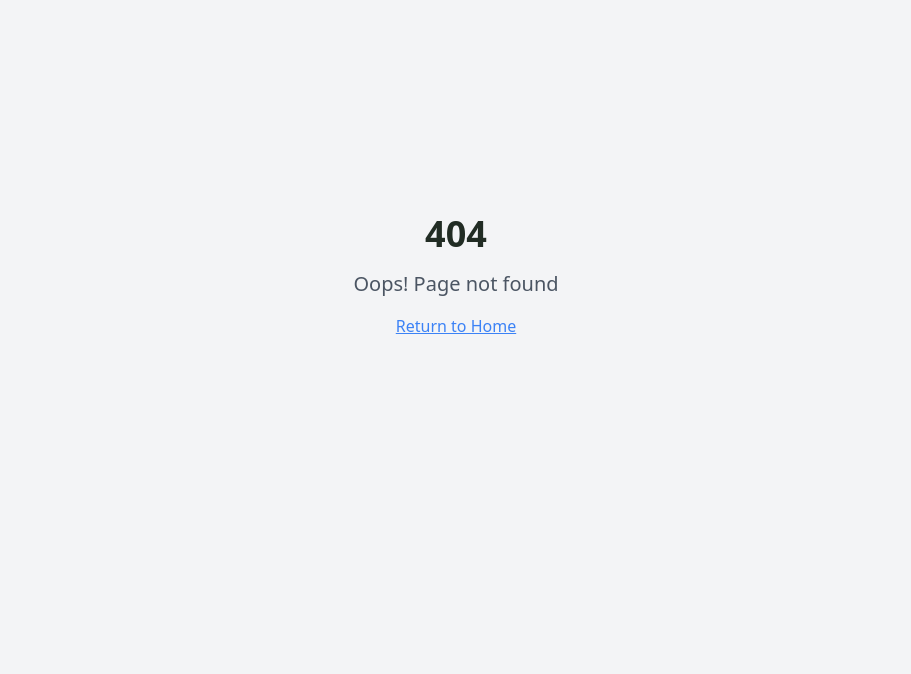
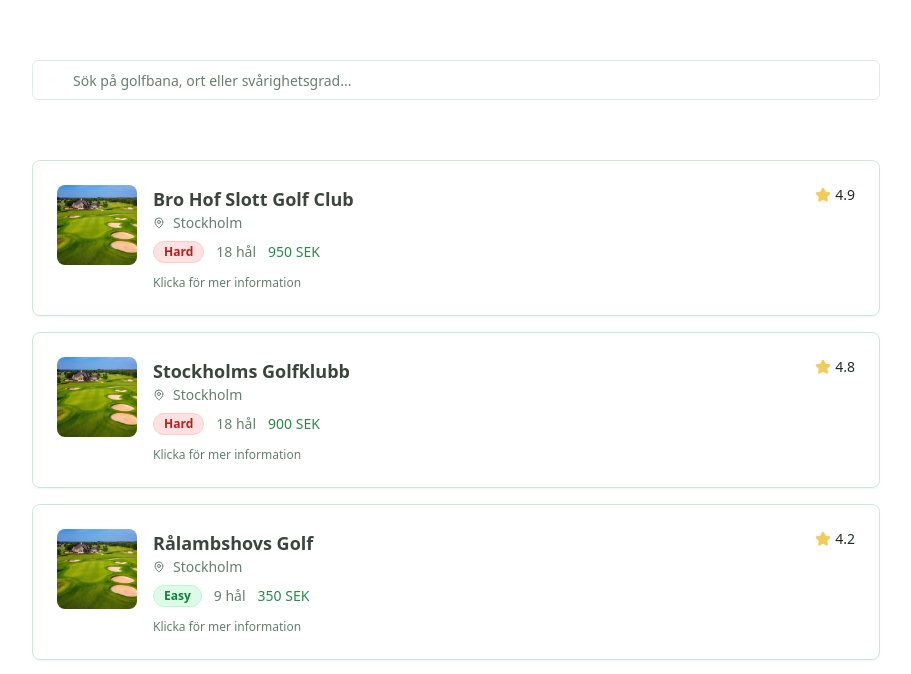
Before and after one commit to RilleB98/teemates, a React (Vite) app: page /courses in a window 1280 px wide. Before the commit this address had no page. Shown: the part 124-798 px from the top of the page, without its empty margins (184-1095 px from the left). Built offline with nearby package versions, Linux system fonts and the light colour scheme.

Commit message:
Add golf course search functionality
Implement a feature to display all golf courses in Sweden, prioritize nearby courses, and include a search bar for specific course lookups.

```diff
--- a/src/App.tsx
+++ b/src/App.tsx
@@ -5,6 +5,7 @@ import { QueryClient, QueryClientProvider } from "@tanstack/react-query";
 import { BrowserRouter, Routes, Route } from "react-router-dom";
 import Index from "./pages/Index";
 import { Profile } from "./pages/Profile";
+import { Courses } from "./pages/Courses";
 import { Auth } from "./pages/Auth";
 import { AuthProvider } from "./hooks/useAuth";
 import { ProtectedRoute } from "./components/ProtectedRoute";
@@ -22,6 +23,7 @@ const App = () => (
           <Routes>
             <Route path="/" element={<Index />} />
             <Route path="/auth" element={<Auth />} />
+            <Route path="/courses" element={<Courses />} />
             <Route path="/profile" element={
               <ProtectedRoute>
                 <Profile />
--- a/src/components/Navigation.tsx
+++ b/src/components/Navigation.tsx
@@ -114,10 +114,12 @@ export const Navigation = ({ onMessagesClick }: NavigationProps) => {
 
           {/* Right Navigation and Hamburger */}
           <div className="flex items-center space-x-4 sm:space-x-6">
-            <button className={`relative flex flex-col items-center space-y-1 px-2 py-1 rounded-lg transition-smooth text-muted-foreground hover:text-golf-green hover:bg-golf-green-light/50`}>
-              <MapPin className="w-5 h-5 sm:w-6 sm:h-6" />
-              <span className="text-xs font-medium">Courses</span>
-            </button>
+            <Link to="/courses">
+              <button className={`relative flex flex-col items-center space-y-1 px-2 py-1 rounded-lg transition-smooth text-muted-foreground hover:text-golf-green hover:bg-golf-green-light/50`}>
+                <MapPin className="w-5 h-5 sm:w-6 sm:h-6" />
+                <span className="text-xs font-medium">Courses</span>
+              </button>
+            </Link>
 
             {/* Hamburger Menu - Far right */}
             <Sheet open={isMobileMenuOpen} onOpenChange={setIsMobileMenuOpen}>
--- /dev/null
+++ b/src/pages/Courses.tsx
@@ -0,0 +1,220 @@
+import { useState, useMemo } from "react";
+import { Card, CardContent } from "@/components/ui/card";
+import { Button } from "@/components/ui/button";
+import { Input } from "@/components/ui/input";
+import { Badge } from "@/components/ui/badge";
+import { ArrowLeft, Search, MapPin, Star, Navigation, X } from "lucide-react";
+import { useNavigate } from "react-router-dom";
+import { useLocation } from "@/hooks/useLocation";
+import { golfCourses, Course } from "@/data/golfCourses";
+
+export const Courses = () => {
+  const [searchQuery, setSearchQuery] = useState("");
+  const navigate = useNavigate();
+  const { location, loading, error, getCurrentPosition, calculateDistance } = useLocation();
+
+  // Filter and sort courses
+  const filteredAndSortedCourses = useMemo(() => {
+    let courses = [...golfCourses];
+
+    // Filter by search query
+    if (searchQuery.trim()) {
+      const query = searchQuery.toLowerCase().trim();
+      courses = courses.filter(course =>
+        course.name.toLowerCase().includes(query) ||
+        course.location.toLowerCase().includes(query) ||
+        course.difficulty.toLowerCase().includes(query)
+      );
+    }
+
+    // Sort by distance if location is available
+    if (location) {
+      courses = courses.sort((a, b) => {
+        const distanceA = calculateDistance(location.latitude, location.longitude, a.latitude, a.longitude);
+        const distanceB = calculateDistance(location.latitude, location.longitude, b.latitude, b.longitude);
+        return distanceA - distanceB;
+      });
+    }
+
+    return courses;
+  }, [searchQuery, location, calculateDistance]);
+
+  const getDifficultyColor = (difficulty: string) => {
+    switch (difficulty.toLowerCase()) {
+      case 'easy': return 'bg-green-100 text-green-700 border-green-200';
+      case 'medium': return 'bg-accent/20 text-accent-foreground border-accent/30';
+      case 'hard': return 'bg-red-100 text-red-700 border-red-200';
+      default: return 'bg-secondary';
+    }
+  };
+
+  const clearSearch = () => {
+    setSearchQuery("");
+  };
+
+  return (
+    <div className="min-h-screen bg-gradient-hero pt-6 pb-24">
+      <div className="max-w-4xl mx-auto px-6">
+        {/* Header */}
+        <div className="flex items-center justify-between mb-6">
+          <Button
+            variant="ghost"
+            size="sm"
+            onClick={() => navigate("/")}
+            className="text-white hover:bg-white/20"
+          >
+            <ArrowLeft className="w-4 h-4 mr-2" />
+            Tillbaka
+          </Button>
+
+          {!location && (
+            <Button
+              variant="outline"
+              size="sm"
+              onClick={getCurrentPosition}
+              disabled={loading}
+              className="bg-white/20 border-white/30 text-white hover:bg-white/30"
+            >
+              <Navigation className="w-4 h-4 mr-2" />
+              {loading ? "Hämtar..." : "Hitta närliggande"}
+            </Button>
+          )}
+        </div>
+
+        {/* Title */}
+        <div className="text-center mb-8">
+          <h1 className="text-3xl font-bold text-white mb-2">Golfbanor i Sverige</h1>
+          <p className="text-white/80">
+            {golfCourses.length} golfbanor att upptäcka
+            {location && " • Sorterade efter avstånd"}
+          </p>
+        </div>
+
+        {/* Search */}
+        <div className="relative mb-6">
+          <Search className="absolute left-3 top-1/2 transform -translate-y-1/2 text-muted-foreground w-4 h-4" />
+          <Input
+            type="text"
+            placeholder="Sök på golfbana, ort eller svårighetsgrad..."
+            value={searchQuery}
+            onChange={(e) => setSearchQuery(e.target.value)}
+            className="pl-10 pr-10 bg-white/95 backdrop-blur-sm"
+          />
+          {searchQuery && (
+            <Button
+              variant="ghost"
+              size="sm"
+              onClick={clearSearch}
+              className="absolute right-1 top-1/2 transform -translate-y-1/2 h-8 w-8 p-0"
+            >
+              <X className="w-4 h-4" />
+            </Button>
+          )}
+        </div>
+
+        {/* Location status */}
+        {error && (
+          <div className="mb-4 p-3 bg-red-100 border border-red-200 rounded-lg">
+            <p className="text-sm text-red-700">{error}</p>
+          </div>
+        )}
+
+        {location && (
+          <div className="mb-4 p-3 bg-green-100 border border-green-200 rounded-lg">
+            <p className="text-sm text-green-700">📍 Banor sorterade efter avstånd från din plats</p>
+          </div>
+        )}
+
+        {/* Results count */}
+        <div className="mb-4">
+          <p className="text-white/80 text-sm">
+            {searchQuery ? `${filteredAndSortedCourses.length} resultat för "${searchQuery}"` : `Visar alla ${filteredAndSortedCourses.length} golfbanor`}
+          </p>
+        </div>
+
+        {/* Course List */}
+        <div className="space-y-4">
+          {filteredAndSortedCourses.length === 0 ? (
+            <Card className="bg-white/95 backdrop-blur-sm">
+              <CardContent className="p-8 text-center">
+                <Search className="w-12 h-12 text-muted-foreground mx-auto mb-4" />
+                <h3 className="text-lg font-semibold text-golf-premium mb-2">Inga resultat</h3>
+                <p className="text-muted-foreground">
+                  Försök med ett annat sökord eller rensa sökningen för att se alla banor.
+                </p>
+                {searchQuery && (
+                  <Button onClick={clearSearch} className="mt-4">
+                    Visa alla banor
+                  </Button>
+                )}
+              </CardContent>
+            </Card>
+          ) : (
+            filteredAndSortedCourses.map((course, index) => {
+              const distance = location
+                ? calculateDistance(location.latitude, location.longitude, course.latitude, course.longitude)
+                : null;
+
+              return (
+                <Card
+                  key={index}
+                  className="bg-white/95 backdrop-blur-sm border-golf-green-light hover:shadow-lg transition-all cursor-pointer"
+                >
+                  <CardContent className="p-6">
+                    <div className="flex gap-4">
+                      <img
+                        src={course.image}
+                        alt={course.name}
+                        className="w-20 h-20 rounded-lg object-cover flex-shrink-0"
+                      />
+                      <div className="flex-1">
+                        <div className="flex items-start justify-between mb-2">
+                          <div>
+                            <h3 className="text-lg font-semibold text-golf-premium">{course.name}</h3>
+                            <div className="flex items-center gap-2 text-sm text-muted-foreground">
+                              <MapPin className="w-3 h-3" />
+                              <span>{course.location}</span>
+                              {distance && (
+                                <>
+                                  <span>•</span>
+                                  <span className="text-golf-green font-medium">{distance.toFixed(1)} km</span>
+                                </>
+                              )}
+                            </div>
+                          </div>
+                          <div className="flex items-center gap-1">
+                            <Star className="w-4 h-4 text-accent fill-current" />
+                            <span className="text-sm font-medium">{course.rating}</span>
+                          </div>
+                        </div>
+
+                        <div className="flex items-center gap-3 mb-3">
+                          <Badge variant="outline" className={getDifficultyColor(course.difficulty)}>
+                            {course.difficulty}
+                          </Badge>
+                          <span className="text-sm text-muted-foreground">{course.holes} hål</span>
+                          <span className="text-sm font-medium text-golf-green">{course.price}</span>
+                        </div>
+
+                        <div className="flex items-center justify-between">
+                          <div className="text-xs text-muted-foreground">
+                            Klicka för mer information
+                          </div>
+                          {distance && distance < 10 && (
+                            <Badge variant="outline" className="bg-green-50 text-green-700 border-green-200">
+                              Närliggande
+                            </Badge>
+                          )}
+                        </div>
+                      </div>
+                    </div>
+                  </CardContent>
+                </Card>
+              );
+            })
+          )}
+        </div>
+      </div>
+    </div>
+  );
+};
```
